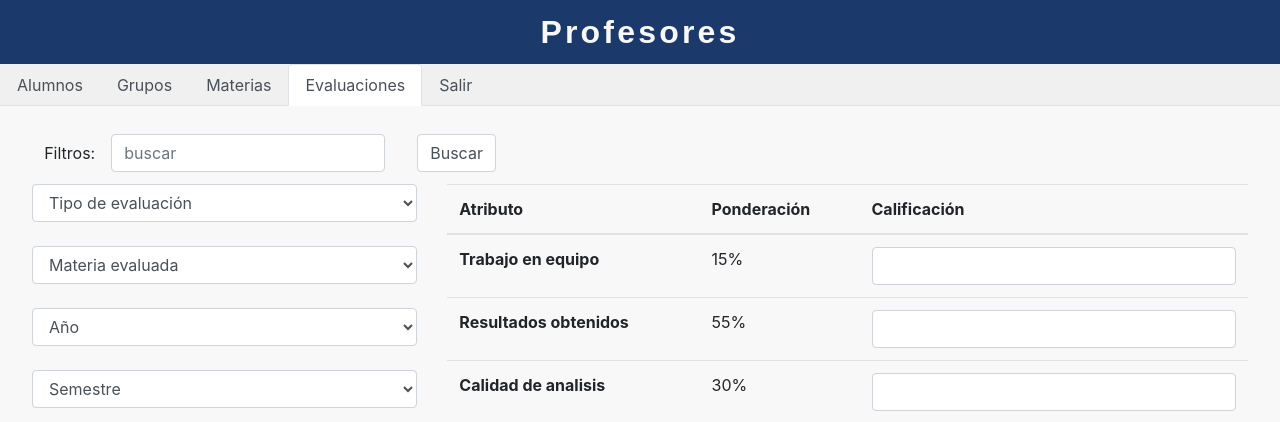
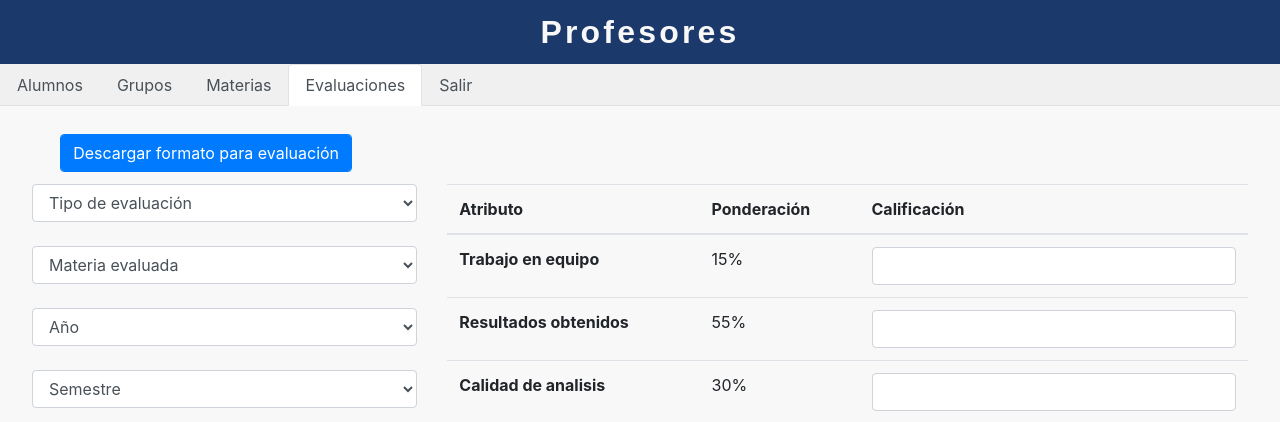
Before and after one commit to platanos-de-canelita/gestion-de-atributos, a PHP site: page / in a window 1280 px wide, after a click on "Evaluaciones". Shown: the top 422 px of the page. Run offline with PHP 8.4, Linux system fonts and the light colour scheme; data comes from the database, SQL or seed files in the repository; data that the repository does not hold is empty; some libraries are stand-ins or nearby versions.

Commit message:
descarga de plantilla

```diff
--- a/profesor/index.php
+++ b/profesor/index.php
@@ -292,13 +292,12 @@
            <div class="row">
 
                <div class="col-lg-12">
-                   <form class="form-inline">
+                   <form class="form-inline" action="../function/funciones_profesores/formato.php">
                        <div class="form-group" style="margin:1%;">
-                           <label for="in_palabra_proyecto">Filtros:</label>
-                           <input id="in_palabra_proyecto" type="text" placeholder="buscar" class="form-control mx-sm-3">
-                           <button id="tbn_refrescar_filtros_proyectos" type="button" class="form-control mx-sm-3">Buscar</button>
+                           <button class="form-control btn-primary mx-sm-3" type="submit">Descargar formato para evaluación</button>
                        </div>
-                       </form>
+                   </form>
+
                 </div>
             </div>
             <div class="row">
```
Also changed, not shown: function/funciones_profesores/formato.php (added, +13 -0 lines).
